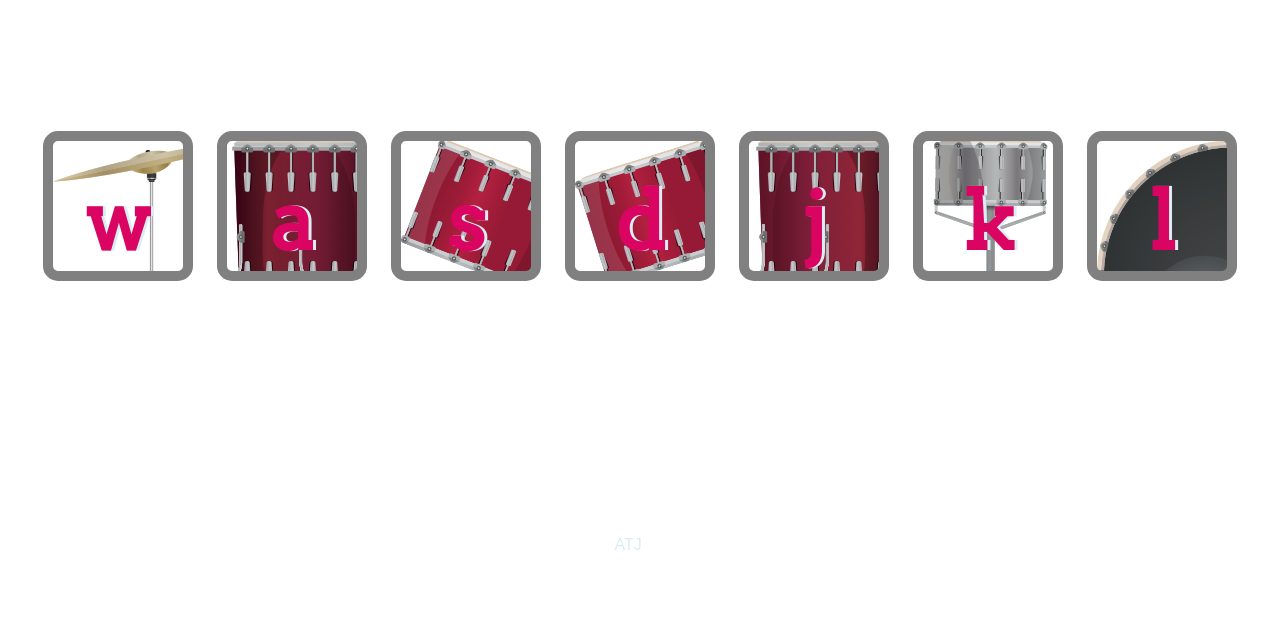
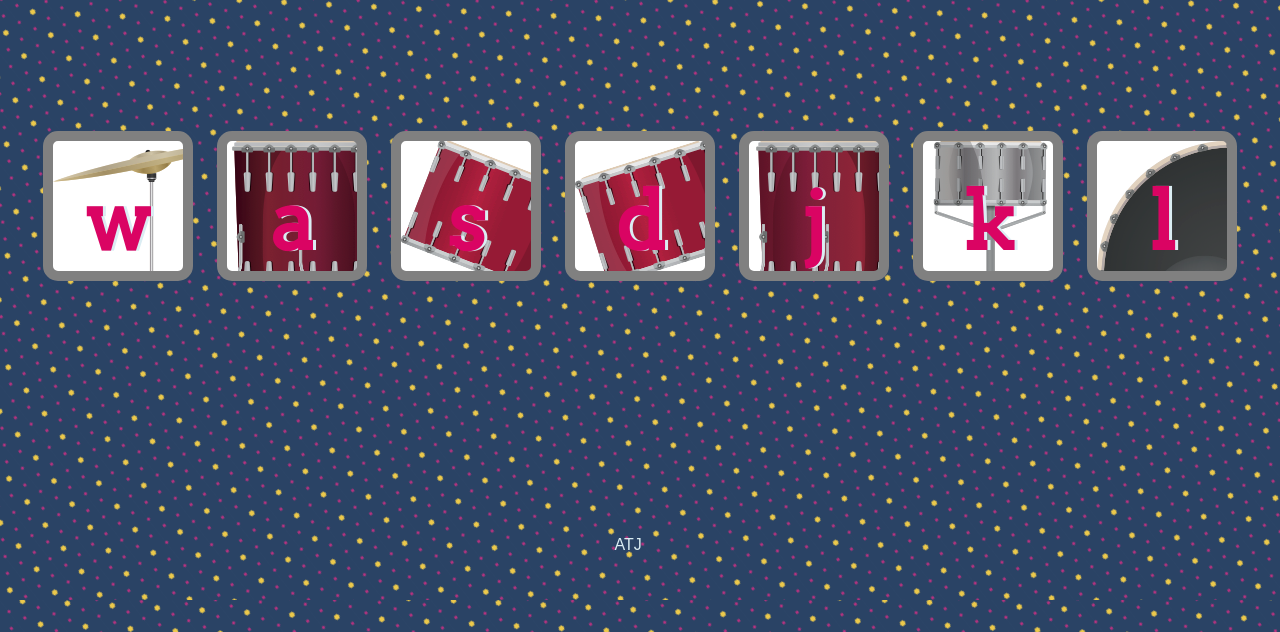
Before and after one commit to AbdulTawabJ/Drum-Kit-Web-App, a plain HTML site: page index.html in a window 1280 px wide. Shown: the part 168-800 px from the top of the page. Drawn offline with Linux system fonts and the light colour scheme; the site is published under a folder, as on GitHub Pages, so addresses that start at the root find nothing.

Commit message:
styles.css

```diff
--- a/styles.css
+++ b/styles.css
@@ -18,7 +18,7 @@
 }
 body {
   text-align: center;
-  background-image: url("/images/bgpattern.png");
+  background-image: url("images/bgpattern.png");
 }
 
 h1 {
```
